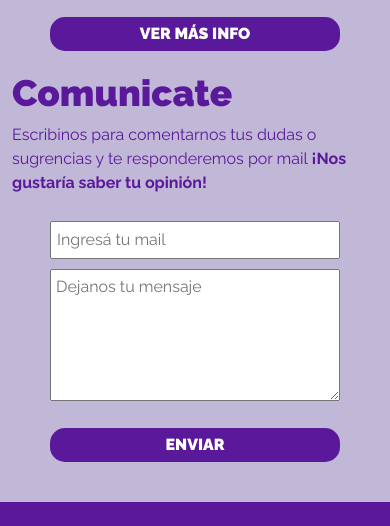
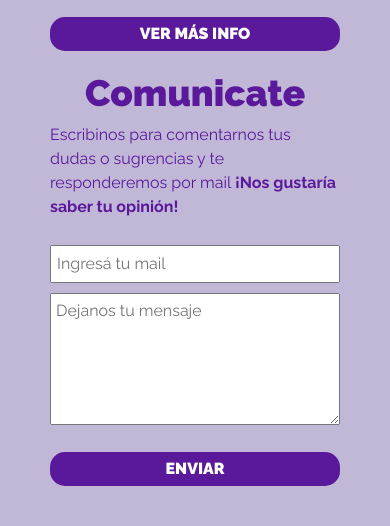
Before and after one commit to pspaez/medicasgeneralistas, a plain HTML site: page index.html in a window 390 px wide. Shown: the part 2520-3046 px from the top of the page. Drawn offline with nearby package versions, Linux system fonts and the light colour scheme.

Commit message:
Avances sobre Index, Capacitaciones y quemg 2

```diff
--- a/styles.css
+++ b/styles.css
@@ -185,9 +185,17 @@
     width: 290px;
     margin: auto;
 }
+.formContainer1{
+    display: flex;
+    flex-direction: column;
+    align-items: center;
+}
 .formContainer1 h2{
     font-size: 2.3em;
     font-weight: 900;
+}
+.comTxt{
+    width: 290px;
 }
 .inputHome{
     width: 290px;
@@ -701,7 +709,6 @@
         width: 600px;
         height: 400px;
         border-radius: 40px;
-        background-size: cover;
     }
     .capTitle{
         font-size: 4em;
```
